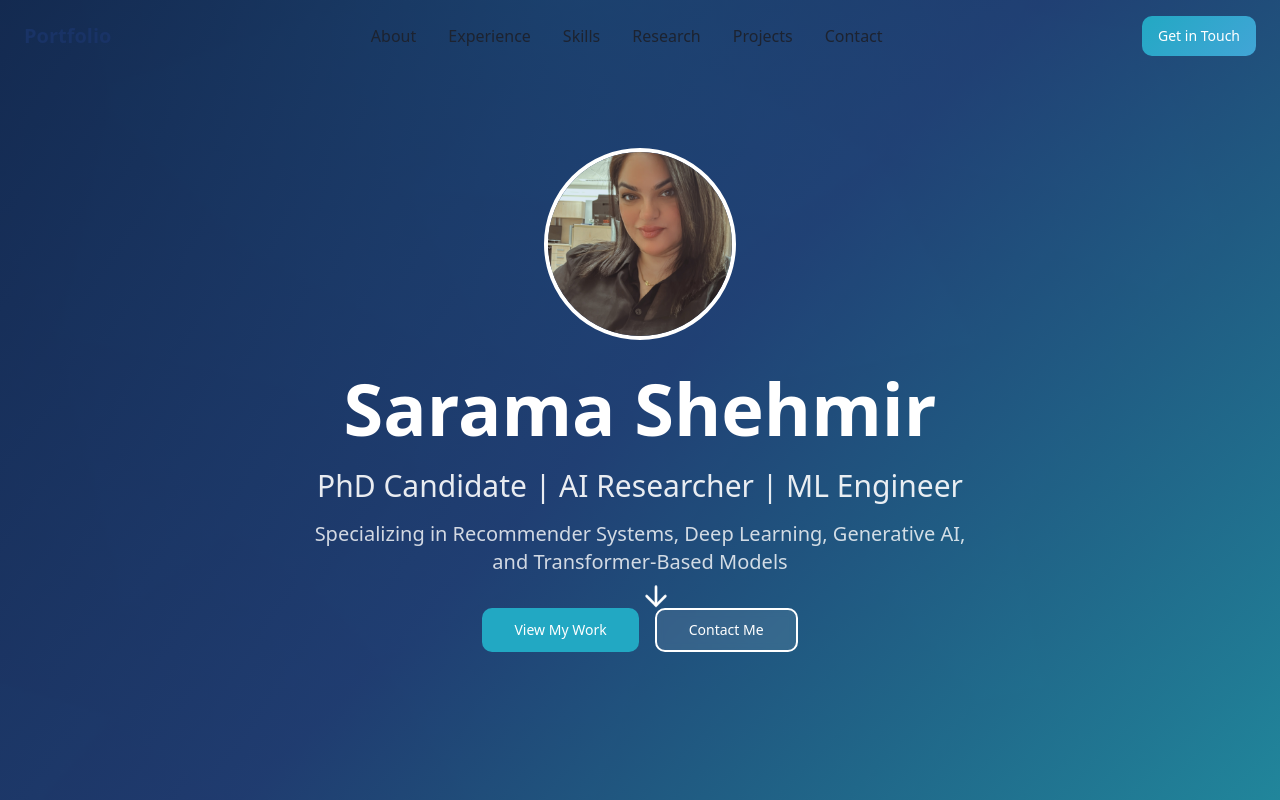
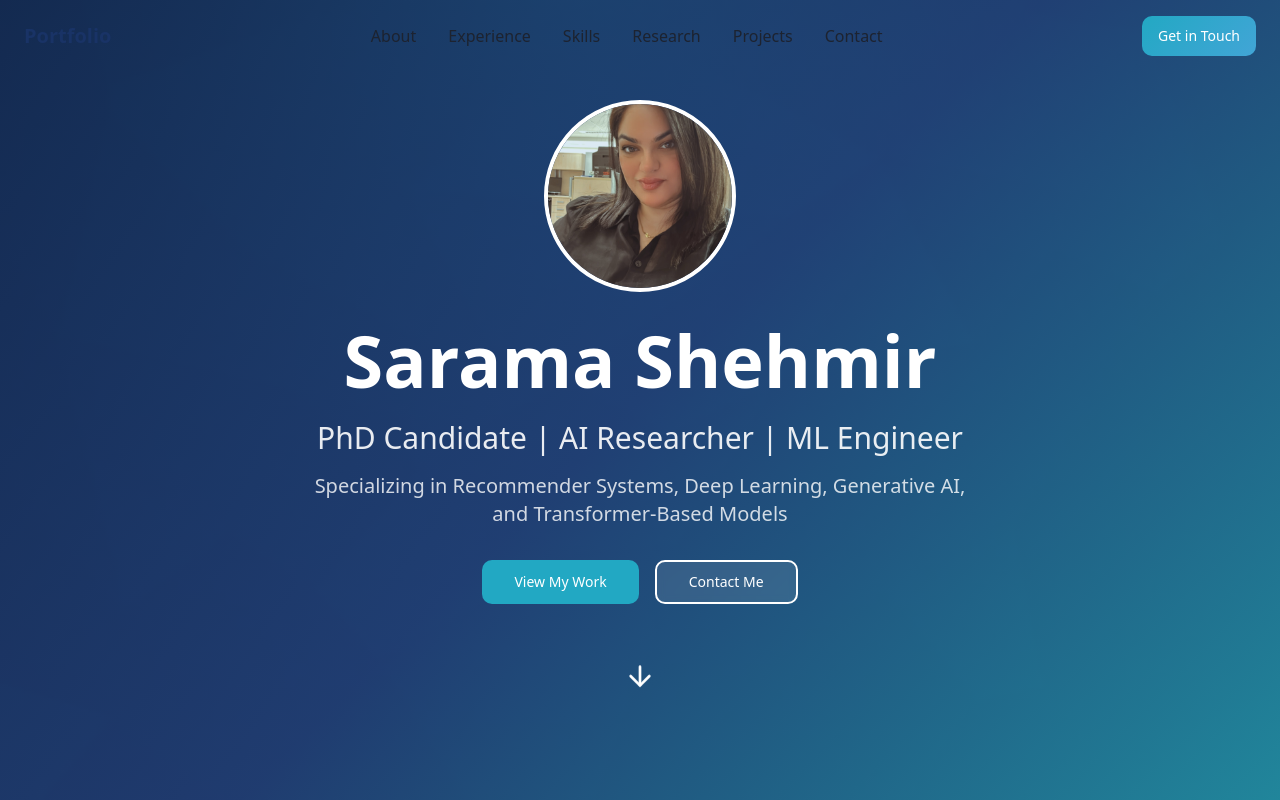
Before and after one commit to Saramagit/sarammahk.dev, a React (Vite) app: page / in a window 1280 px wide. Shown: the top 800 px of the page. Built offline with nearby package versions, Linux system fonts and the light colour scheme; the HTML template or start-up script is replaced by a standard one.

Commit message:
Center Hero Arrow
Adjust hero arrow positioning to be properly centered and spaced below content, ensuring it aligns visually with the navigation and call-to-action buttons.

```diff
--- a/src/components/Hero.tsx
+++ b/src/components/Hero.tsx
@@ -22,7 +22,7 @@ const Hero = () => {
       <div className="absolute inset-0 bg-gradient-hero opacity-90" />
 
       <div className="container mx-auto px-6 relative z-10 text-center">
-        <div className="animate-fade-in">
+        <div className="animate-fade-in mb-16">
           <div className="mb-8 flex justify-center">
             <img
               src={profilePhoto}
@@ -39,7 +39,7 @@ const Hero = () => {
           <p className="text-lg md:text-xl text-primary-foreground/80 max-w-2xl mx-auto mb-8">
             Specializing in Recommender Systems, Deep Learning, Generative AI, and Transformer-Based Models
           </p>
-          <div className="flex gap-4 justify-center">
+          <div className="flex gap-4 justify-center mb-12">
             <Button
               onClick={() => scrollToSection("projects")}
               size="lg"
@@ -58,13 +58,15 @@ const Hero = () => {
           </div>
         </div>
 
+        <div className="flex justify-center">
           <button
             onClick={() => scrollToSection("about")}
-          className="absolute bottom-8 left-1/2 -translate-x-1/2 animate-bounce text-primary-foreground hover:text-secondary transition-colors"
+            className="animate-bounce text-primary-foreground hover:text-secondary transition-colors"
             aria-label="Scroll to about section"
           >
             <ArrowDown size={32} />
           </button>
+        </div>
       </div>
     </section>
   );
```
Lines whose indentation alone changed are shown as unchanged.
